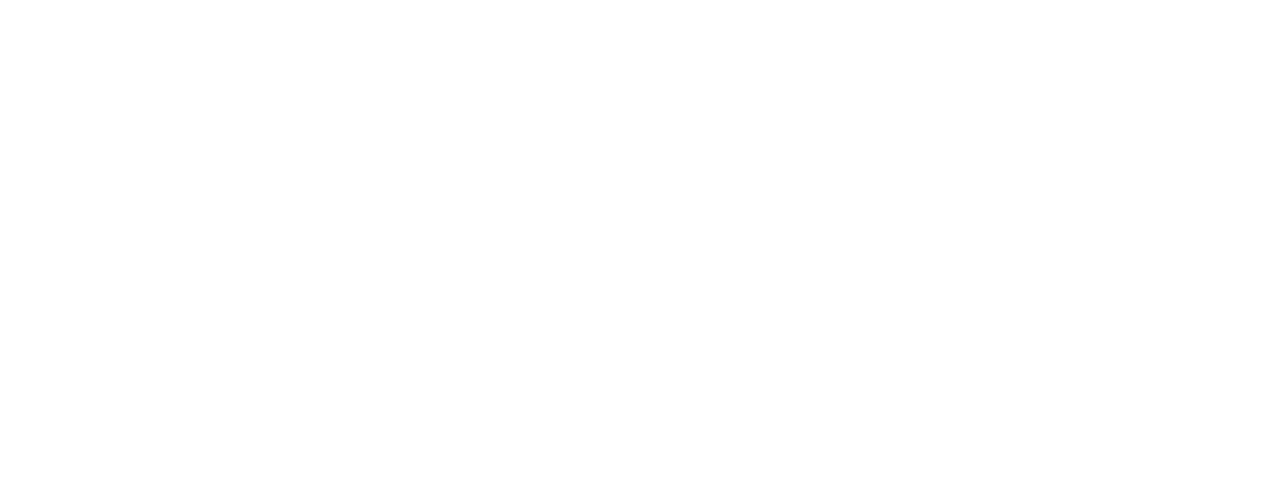
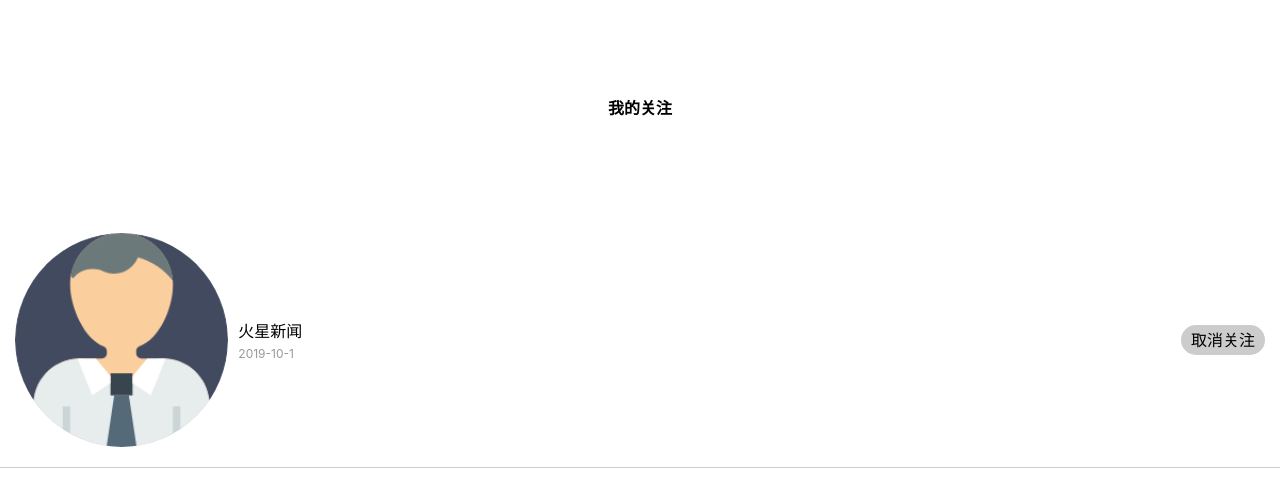
Before and after one commit to z-apollo/new, a Vue app: page /#/user_follow in a window 1280 px wide. Shown: the top 486 px of the page. Built offline with nearby package versions, Linux system fonts and the light colour scheme; a small style sheet from the web is missing.

Commit message:
22-我的关注的布局

```diff
--- a/src/main.js
+++ b/src/main.js
@@ -13,7 +13,8 @@
 import Login from "@/pages/Login";
 import Register from "@/pages/Register";
 import Personal from "@/pages/Personal";
-import EditProfile from "@/pages/EditProfile"
+import EditProfile from "@/pages/EditProfile";
+import UserFollow from "@/pages/UserFollow";
 
 // 在.vue文件中要使用router-link或者router-view.需要注册下插件
 Vue.use(VueRouter);
@@ -30,6 +31,7 @@
     {path: "/register", component: Register},
     {path: "/personal", component: Personal},
     {path: "/edit_profile", component: EditProfile},
+    { path: "/user_follow", component: UserFollow }
 ]
 
 // 路由：3.创建对象
--- a/src/pages/EditProfile.vue
+++ b/src/pages/EditProfile.vue
@@ -79,6 +79,7 @@
       //显示性别的弹窗
       show3: false,
 
+      //性别缓存
       genderCache: `0`,
     };
   },
--- a/src/pages/Personal.vue
+++ b/src/pages/Personal.vue
@@ -20,7 +20,9 @@
     </router-link>
 
     <!-- 调用条形组件 -->
-    <CellBar label="我的关注" text="关注的用户" />
+    <router-link to="/user_follow">
+      <CellBar label="我的关注" text="关注的用户"/>
+    </router-link>
 
     <CellBar label="我的跟帖" text="跟帖/回复" />
 
--- /dev/null
+++ b/src/pages/UserFollow.vue
@@ -0,0 +1,61 @@
+<template>
+  <div>
+      <HeaderNormal title="我的关注"/>
+
+      <!-- 关注用户的列表 -->
+      <div class="follow-item">
+          <img src="../../static/man.png" alt="">
+
+          <div class="item-center">
+              <p>火星新闻</p>
+              <span>2019-10-1</span>
+          </div>
+
+          <span class="cancel">取消关注</span>
+      </div>
+  </div>
+</template>
+
+<script>
+//导入头部
+import HeaderNormal from "@/components/HeaderNormal";
+export default {
+    components:{
+        HeaderNormal
+    }
+}
+</script>
+
+<style scoped lang="less">
+.follow-item{
+    display:flex;
+    justify-content: space-between;
+    align-items: center;
+    padding: 20px 15px;
+    border-bottom: 1px solid #ccc;
+    img{
+        display: block;
+        width: 60 / 360 * 100vw;
+        height: 60 / 360 * 100vw;
+        border-radius: 50%;
+    }
+    .item-center{
+        flex:1;
+        padding: 0 10px;
+        span{
+            font-size:12px;
+            color: #999;
+        }
+    }
+    .cancel{
+        display: block;
+        height: 30px;
+        line-height: 30px;
+        background-color: #ccc;
+        border-radius: 50px;
+        text-align: center;
+        padding: 0 10px;
+    }
+}
+
+</style>
```
